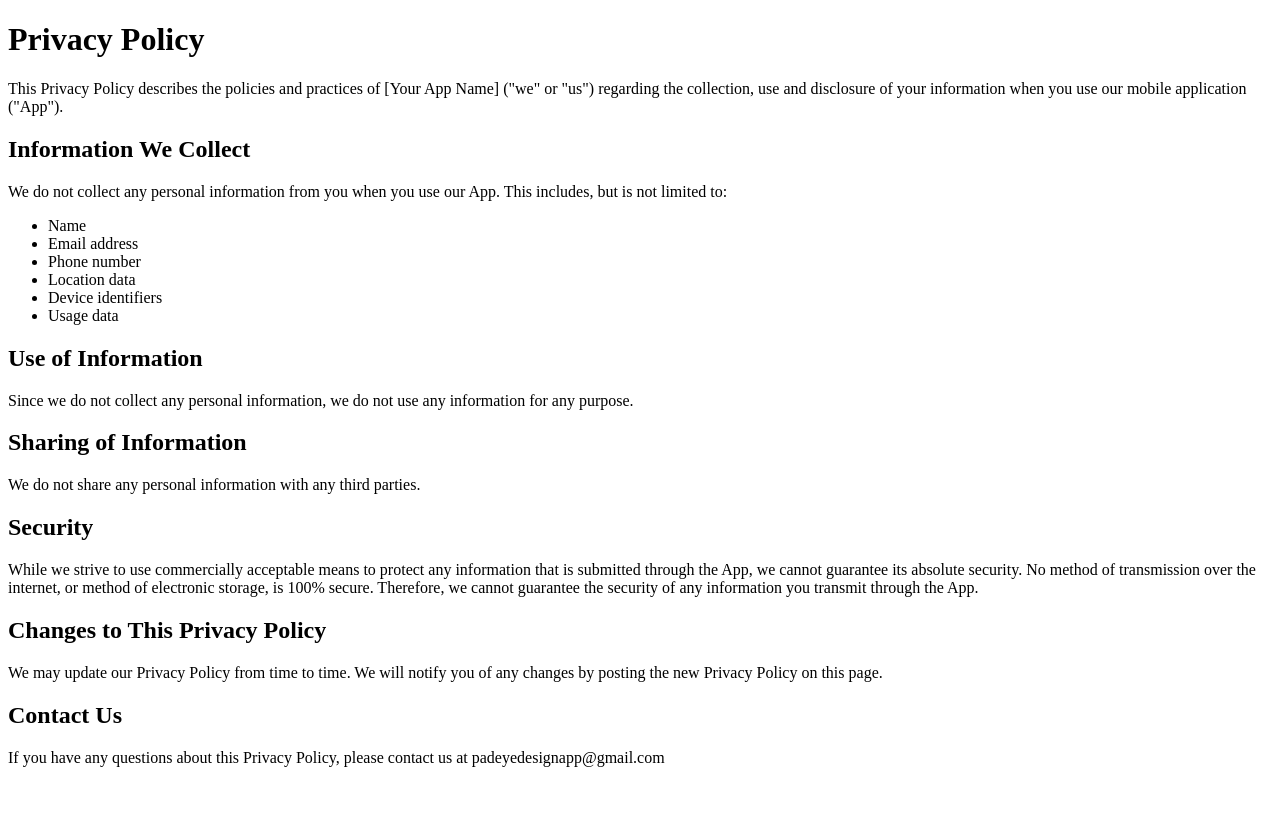
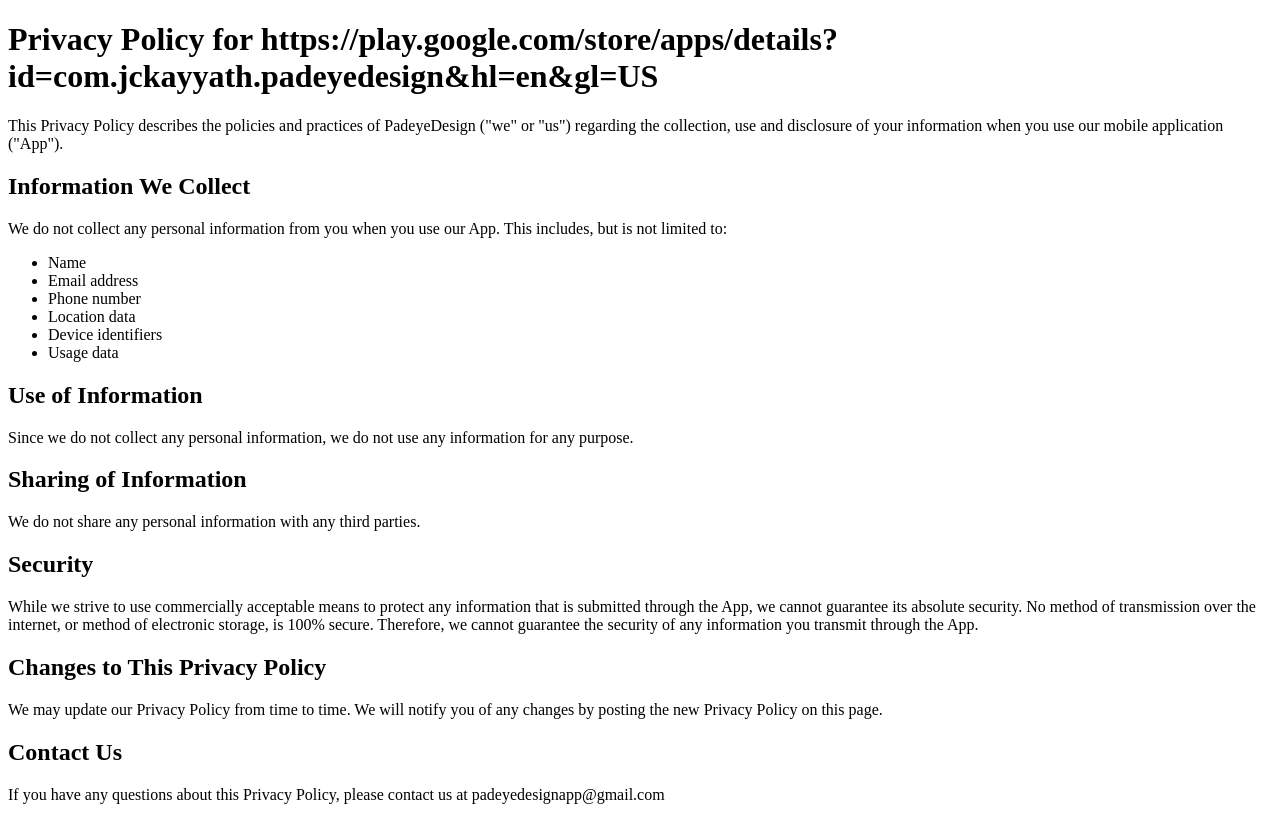
Before and after one commit to padeyedesignapp/padeyeDesignApp-PrivacyPolicy, a plain HTML site: page index.html in a window 1280 px wide. Drawn offline with Linux system fonts and the light colour scheme.

Commit message:
Update index.html

```diff
--- a/index.html
+++ b/index.html
@@ -3,11 +3,11 @@
 <head>
     <meta charset="UTF-8">
     <meta name="viewport" content="width=device-width, initial-scale=1.0">
-    <title>Your App Name - Privacy Policy</title>
+    <title>Padeye Design App - Privacy Policy</title>
 </head>
 <body>
-    <h1>Privacy Policy</h1>
-    <p>This Privacy Policy describes the policies and practices of [Your App Name] ("we" or "us") regarding the collection, use and disclosure of your information when you use our mobile application ("App").</p>
+    <h1>Privacy Policy for https://play.google.com/store/apps/details?id=com.jckayyath.padeyedesign&hl=en&gl=US </h1>
+    <p>This Privacy Policy describes the policies and practices of PadeyeDesign ("we" or "us") regarding the collection, use and disclosure of your information when you use our mobile application ("App").</p>
 
     <h2>Information We Collect</h2>
     <p>We do not collect any personal information from you when you use our App. This includes, but is not limited to:</p>
```
